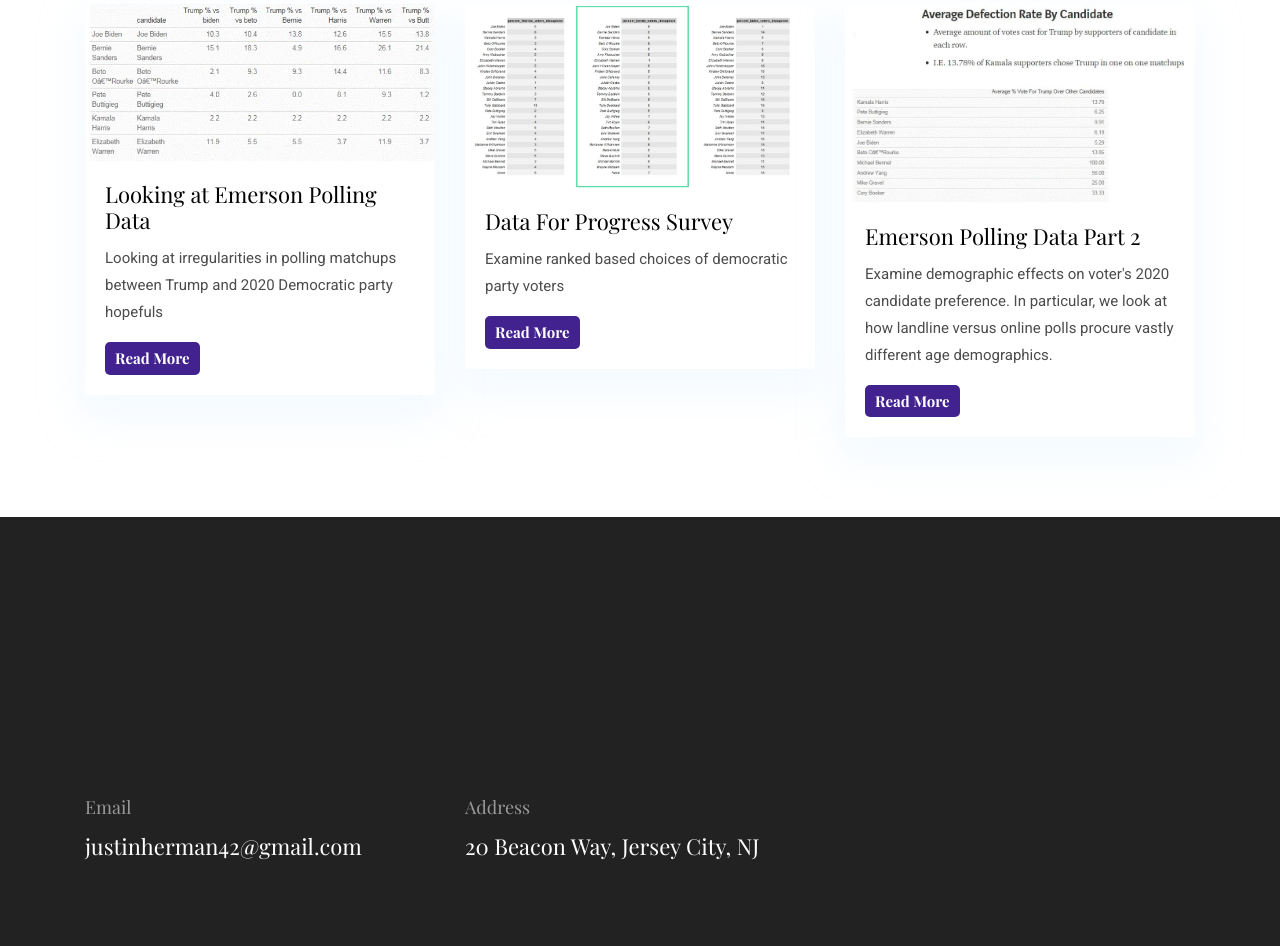
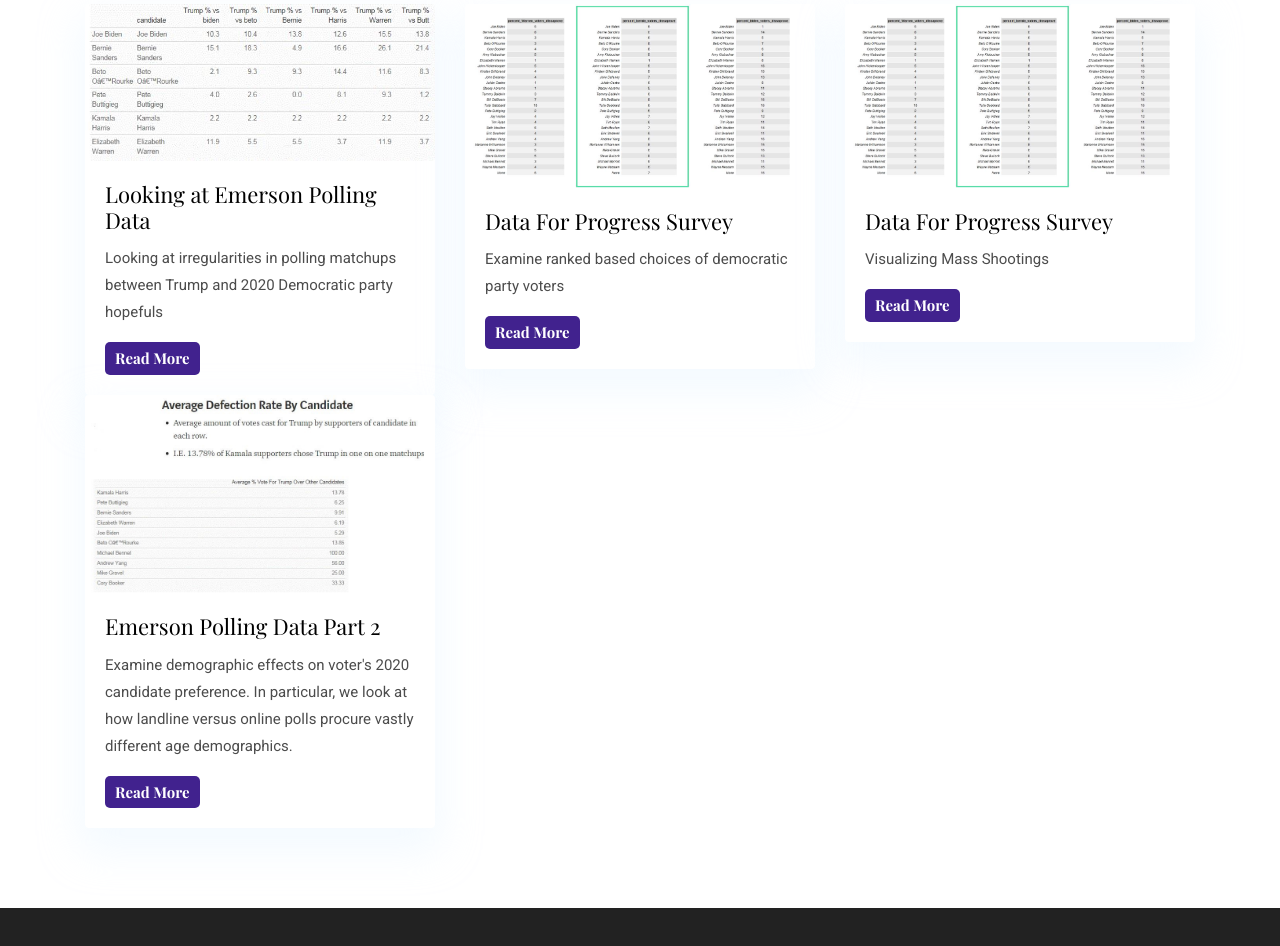
Before and after one commit to justinherman42/Portfolio, a plain HTML site: page blog.html in a window 1280 px wide. Shown: the part 732-1678 px from the top of the page. Drawn offline with nearby package versions, Linux system fonts and the light colour scheme.

Commit message:
update blog
add new blog entry

```diff
--- a/blog.html
+++ b/blog.html
@@ -109,6 +109,17 @@
       </div>
       <div class="col-lg-4 col-sm-6 mb-4 mb-lg-0">
         <article class="card shadow">
+          <img class="rounded card-img-top" src="images/blog/post-4.jpg" alt="post-thumb">
+          <div class="card-body">
+            <h4 class="card-title"><a class="text-dark" href="https://medium.com/@JustinHerman_42/looking-into-the-data-for-progress-survey-data-ccfc09c9cb">Data For Progress Survey</a>
+            </h4>
+            <p class="cars-text">Visualizing Mass Shootings </p>
+            <a href="https://medium.com/@JustinHerman_42/visualizing-mass-shootings-c1f5e12f3d15" class="btn btn-xs btn-primary">Read More</a>
+          </div>
+        </article>
+      </div>
+      <div class="col-lg-4 col-sm-6 mb-4 mb-lg-0">
+        <article class="card shadow">
           <img class="rounded card-img-top" src="images/blog/post-2.jpg" alt="post-thumb">
           <div class="card-body">
             <h4 class="card-title"><a class="text-dark" href="https://medium.com/@JustinHerman_42/emerson-polling-data-part-2-may-2019-data-a04f1e93ed0a">Emerson Polling Data Part 2</a>
```
